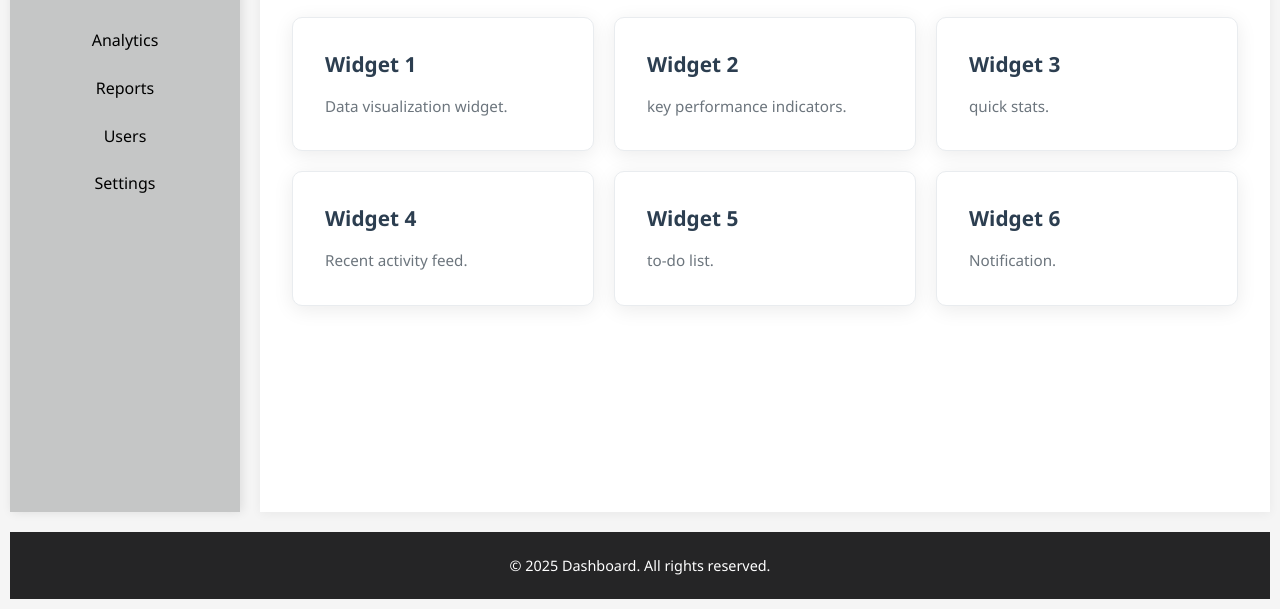
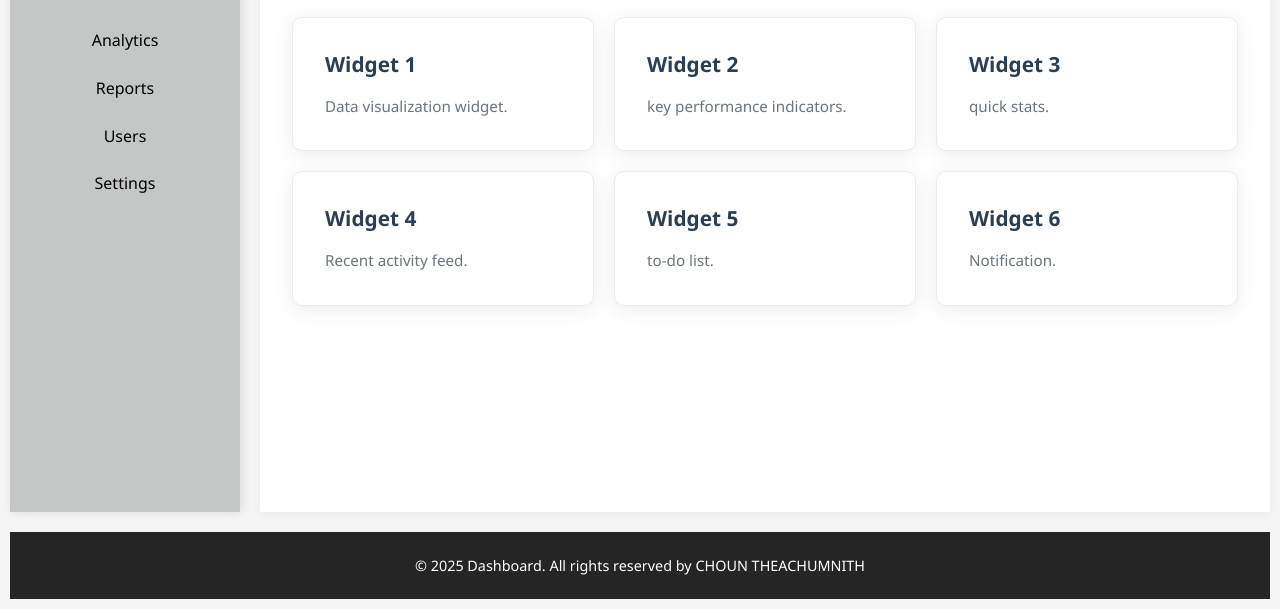
Before and after one commit to Jumnert/Homework4, a plain HTML site: page index.html in a window 1280 px wide. Shown: the part 191-800 px from the top of the page. Drawn offline with Linux system fonts and the light colour scheme.

Commit message:
Update index.html

```diff
--- a/index.html
+++ b/index.html
@@ -289,7 +289,7 @@
       </main>
 
       <footer class="footer">
-        <p>&copy; 2025 Dashboard. All rights reserved.</p>
+        <p>&copy; 2025 Dashboard. All rights reserved by CHOUN THEACHUMNITH</p>
       </footer>
     </div>
   </body>
```
